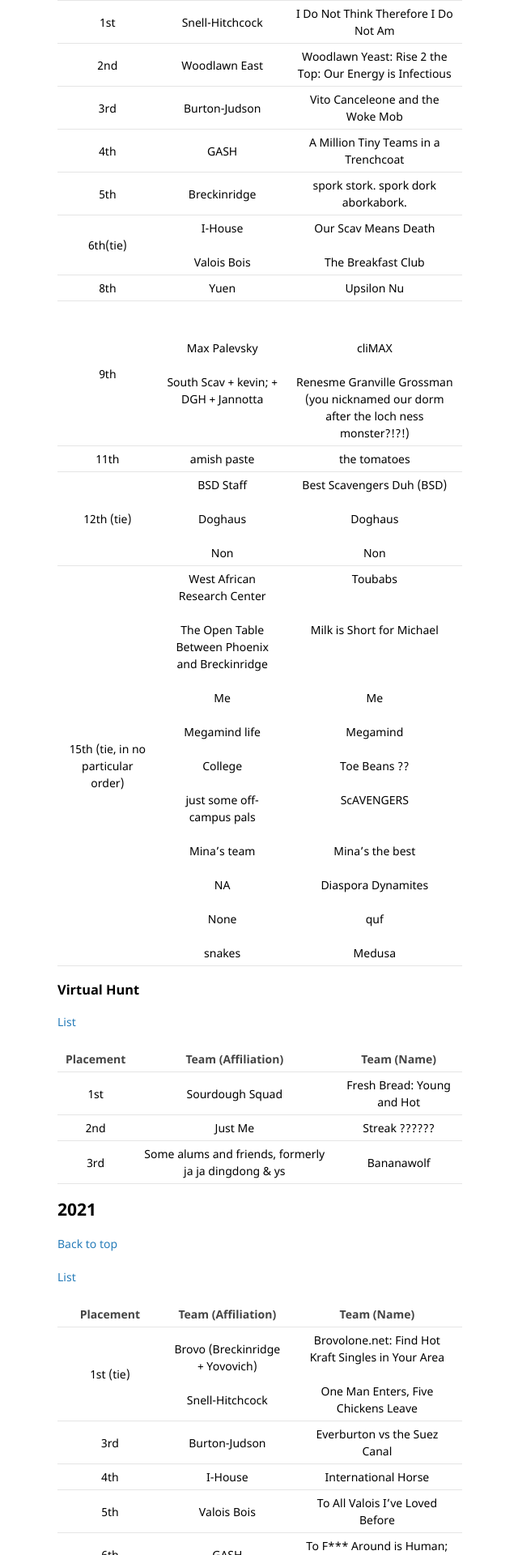
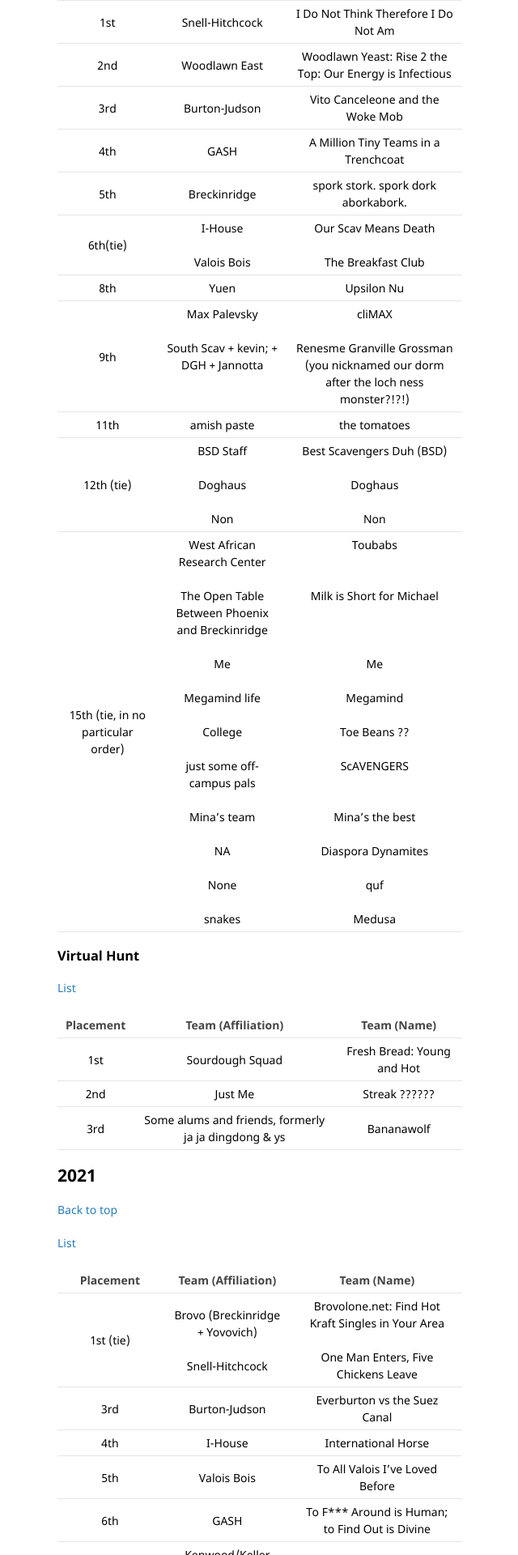
Before and after one commit to scav-hunt/scav-hunt.github.io, a Jekyll site: the page built from _pages/archives.md, in a window 1280 px wide. Shown: the part 4480-6400 px from the top of the page at 81% size, without its empty margins (499-1139 px from the left). Built offline with Jekyll 4.4.1, drawn with Linux system fonts in a browser that asks for light colours.

Commit message:
aesthetic update

```diff
--- a/_pages/archives.md
+++ b/_pages/archives.md
@@ -219,7 +219,7 @@
 | 5th | Breckinridge | spork stork. spork dork aborkabork. |
 | 6th(tie) | I-House <br><br> Valois Bois | Our Scav Means Death <br><br> The Breakfast Club |
 | 8th | Yuen | Upsilon Nu |
-| 9th | Max Palevsky <br><br> South Scav + kevin; + DGH + Jannotta | <br><br> cliMAX <br><br> Renesme Granville Grossman (you nicknamed our dorm after the loch ness monster?!?!) |
+| 9th | Max Palevsky <br><br> South Scav + kevin; + DGH + Jannotta <br><br><br> | cliMAX <br><br> Renesme Granville Grossman (you nicknamed our dorm after the loch ness monster?!?!) |
 | 11th | amish paste | the tomatoes |
 | 12th (tie) | BSD Staff <br><br> Doghaus <br><br> Non | Best Scavengers Duh (BSD) <br><br> Doghaus <br><br> Non |
 | 15th (tie, in no particular order) | West African Research Center <br><br>The Open Table Between Phoenix and Breckinridge <br><br>Me <br><br>Megamind life <br><br>College <br><br>just some off-campus pals <br><br>Mina's team <br><br>NA <br><br>None <br><br>snakes | Toubabs <br><br><br>Milk is Short for Michael <br><br><br><br>Me <br><br>Megamind <br><br>Toe Beans ?? <br><br>ScAVENGERS <br><br><br>Mina's the best <br><br>Diaspora Dynamites <br><br>quf <br><br>Medusa |
```
